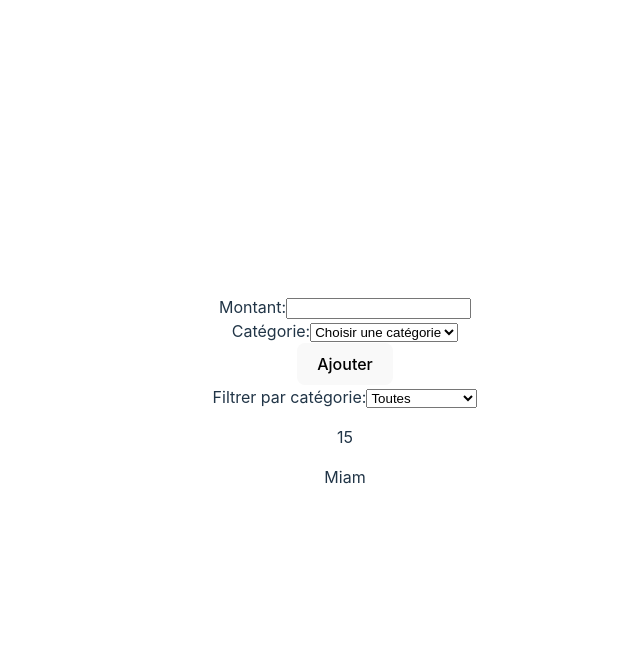
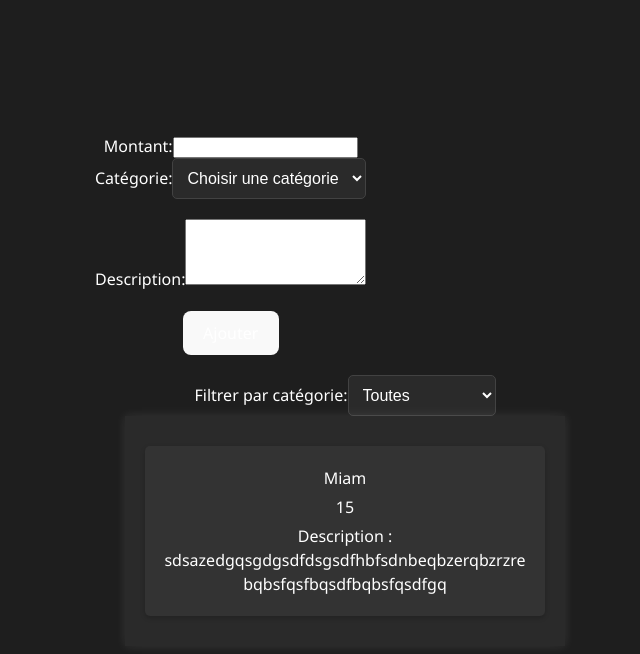
Before and after one commit to MrSinaf/challenge-groupe, a React (Vite) app: page / in a window 1280 px wide. Shown: the top 654 px of the page, without its empty margins (295-935 px from the left). Built offline with nearby package versions, Linux system fonts and the light colour scheme.

Commit message:
c'est jolie + description

```diff
--- a/src/App.css
+++ b/src/App.css
@@ -4,3 +4,121 @@
   padding: 2rem;
   text-align: center;
 }
+/* App.css */
+body, html {
+  height: 100%;
+  margin: 0;
+  font-family: 'Segoe UI', Tahoma, Geneva, Verdana, sans-serif;
+  background-color: #1e1e1e; /* Fond sombre */
+  color: #ffffff; /* Texte clair */
+}
+
+.container {
+  display: flex;
+  justify-content: space-between;
+  padding: 20px;
+  align-items: center;
+  margin-bottom: 30px;
+}
+
+.add-expense, .filter-category {
+  flex: 1;
+  margin: 0 10px;
+}
+
+button {
+  padding: 10px 15px;
+  border: none;
+  border-radius: 5px;
+  background-color: #5a5cfa; /* Couleur de bouton adaptée au fond sombre */
+  color: white;
+  font-size: 16px;
+  cursor: pointer;
+  transition: background-color 0.3s;
+}
+
+button:hover {
+  background-color: #4345d8; /* Assombrir le bouton au survol */
+}
+
+select {
+  padding: 10px;
+  border-radius: 5px;
+  border: 1px solid #424242; /* Bordure adaptée au fond sombre */
+  background-color: #2a2a2a; /* Arrière-plan de sélection adapté au fond sombre */
+  color: white;
+  font-size: 16px;
+}
+
+.expense-display {
+  box-shadow: 0 0 10px rgba(255, 255, 255, 0.1); /* Ombre adaptée au thème sombre */
+  padding: 20px;
+  height: auto;
+  width: 80%;
+  margin-left: auto;
+  margin-right: auto;
+  background-color: #2a2a2a; /* Arrière-plan des éléments adapté au fond sombre */
+  overflow-y: auto;
+}
+
+.expense-item {
+  /* ... autres styles pour expense-item ... */
+  color: #fff; /* Texte clair pour le contraste */
+  background-color: #333; /* Fond foncé pour les éléments de dépense */
+  padding: 15px; /* Plus d'espace interne pour une meilleure lisibilité */
+  margin: 10px 0; /* Espace entre les éléments de dépense */
+  border-radius: 5px; /* Coins arrondis pour l'esthétique */
+  box-shadow: 0 2px 5px rgba(0, 0, 0, 0.2); /* Ombre pour la profondeur */
+}
+
+.expense-item p {
+  margin: 5px 0; /* Espacement vertical entre les paragraphes */
+  font-size: 1rem; /* Taille de la police pour une meilleure lisibilité */
+  line-height: 1.5; /* Espacement des lignes pour une meilleure lisibilité */
+  word-wrap: break-word; /* Assure que le texte long est bien géré */
+}
+
+.expense-item .description {
+  white-space: pre-wrap; /* Garde les sauts de ligne et les espaces dans le texte */
+  overflow-wrap: break-word; /* Permet de casser les longs mots si nécessaire */
+}
+
+
+
+.form-container {
+  display: flex;
+  flex-direction: column;
+  align-items: center; /* Centre les éléments horizontalement */
+  justify-content: center; /* Centre les éléments verticalement */
+  height: 100%; /* Utilise toute la hauteur disponible */
+}
+
+.form-row {
+  display: flex;
+  flex-direction: column; /* Empile les champs verticalement */
+  align-items: center; /* Centre les champs horizontalement */
+  width: 100%; /* Utilise toute la largeur disponible */
+  max-width: 500px; /* Largeur maximale du formulaire */
+  margin-bottom: 20px; /* Espace entre les rangées de formulaire */
+}
+
+.input-group {
+  display: flex;
+  justify-content: space-between; /* Espace entre Montant et Catégorie */
+  width: 100%; /* Utilise toute la largeur disponible */
+  margin-bottom: 20px; /* Espace entre les champs de saisie et la zone de texte */
+}
+
+.input-group > div {
+  flex: 1; /* Chaque div prend une part égale de l'espace */
+  margin-right: 10px; /* Espace à droite de chaque div */
+}
+
+.input-group > div:last-child {
+  margin-right: 0; /* Pas d'espace à droite de la dernière div */
+}
+
+.button-container {
+  text-align: center; /* Centre le bouton */
+  width: 100%; /* Utilise toute la largeur disponible */
+}
--- a/src/App.jsx
+++ b/src/App.jsx
@@ -1,12 +1,13 @@
 import './App.css'
-import React, {useState} from 'react';
+import React, { useState } from 'react';
 import ExpenseForm from './components/F1/form';
 import ShowList from "./components/showList.jsx";
 import { categories } from './components/F1/form';
 
 function App() {
-    const [spents, setSpents] = useState([{spent: 15, category: "Miam"}]);
+    const [spents, setSpents] = useState([{ spent: 15, category: "Miam", description: "sdsazedgqsgdgsdfdsgsdfhbfsdnbeqbzerqbzrzrebqbsfqsfbqsdfbqbsfqsdfgq"}]);
     const [filtre, setFiltre] = useState("All");
+
 
     const handleNewExpense = (expenseData) => {
         setSpents(prevSpents => [...prevSpents, expenseData]);
@@ -19,19 +20,24 @@ function App() {
 
     return (
         <>
-            <div>
-  <ExpenseForm onAddExpense={handleNewExpense}/>
-                <div>
-                <label htmlFor="categoryFilter">Filtrer par catégorie:</label>
+            <div className="form-container">
+                <div className="input-group">
+                    <ExpenseForm onAddExpense={handleNewExpense} />
+                </div>
+                <div className="filter-category">
+                    <label htmlFor="categoryFilter">Filtrer par catégorie:</label>
                     <select id="categoryFilter" value={filtre} onChange={handleFilterChange}>
                         <option value="All">Toutes</option>
                         {categories.map(category => (
                             <option key={category} value={category}>{category}</option>
                         ))}
                     </select>
-                    </div>
+                </div>
+
             </div>
-            <ShowList spents={spents} categoryFiltre={filtre}/>
+            <div className="form-row">
+                <ShowList spents={spents} categoryFiltre={filtre} />
+            </div>
         </>
     )
 }
--- a/src/components/F1/form.jsx
+++ b/src/components/F1/form.jsx
@@ -5,6 +5,13 @@ import React, { useState } from 'react';
 function ExpenseForm({ onAddExpense }) {
   const [enteredAmount, setEnteredAmount] = useState('');
   const [selectedCategory, setSelectedCategory] = useState('');
+  const [enteredDescription, setEnteredDescription] = useState('');
+
+const handleDescriptionChange = (event) => {
+    setEnteredDescription(event.target.value);
+};
+
+
 
   const handleAmountChange = (event) => {
     setEnteredAmount(event.target.value);
@@ -19,7 +26,8 @@ function ExpenseForm({ onAddExpense }) {
 
     const expenseData = {
       spent: parseFloat(enteredAmount),
-      category: selectedCategory
+      category: selectedCategory,
+      description: enteredDescription
     };
 
     onAddExpense(expenseData);
@@ -27,10 +35,12 @@ function ExpenseForm({ onAddExpense }) {
     // Reset the form
     setEnteredAmount('');
     setSelectedCategory('');
+    setEnteredDescription('');
   };
 
   return (
-    <form onSubmit={handleSubmit}>
+    <form onSubmit={handleSubmit} className="form-container">
+  <div className="form-row">
     <div>
       <label htmlFor="amount">Montant:</label>
       <input
@@ -38,7 +48,7 @@ function ExpenseForm({ onAddExpense }) {
         id="amount"
         value={enteredAmount}
         onChange={handleAmountChange}
-                required  // Assurez-vous que le montant est obligatoire
+        required
       />
     </div>
     <div>
@@ -47,7 +57,7 @@ function ExpenseForm({ onAddExpense }) {
         id="category"
         value={selectedCategory}
         onChange={handleCategoryChange}
-                required  // Rend la sélection d'une catégorie obligatoire
+        required
       >
         <option value="">Choisir une catégorie</option>
         {categories.map(category => (
@@ -55,8 +65,26 @@ function ExpenseForm({ onAddExpense }) {
         ))}
       </select>
     </div>
+  </div>
+
+  <div className="form-row">
+    <div className="button-container">
+      <label htmlFor="description">Description:</label>
+      <textarea
+        id="description"
+        value={enteredDescription}
+        onChange={handleDescriptionChange}
+        required
+        rows="4"
+      ></textarea>
+    </div>
+  </div>
+
+  <div className="button-container">
     <button type="submit">Ajouter</button>
+  </div>
 </form>
+
 );
 
 }
--- a/src/components/showList.jsx
+++ b/src/components/showList.jsx
@@ -1,13 +1,17 @@
 function ShowList({spents, categoryFiltre}) {
     return (
         <>
+        <div className="expense-display">
+
             {spents.map((item, index) => {
                 if (categoryFiltre === "All" || item.category === categoryFiltre)
-                    return <div key={index} className={'spent'}>
+                    return <div key={index} id={'spent'} className="expense-item">
+                        <p>{item.category}</p>
                         <p>{item.spent}</p>
-                        <p>{item.category}</p>
+                        <p className="description ">Description : {item.description}</p> {/* Ajout de la description ici */}
                     </div>
             })}
+            </div>
         </>
     )
 }
```
Lines whose indentation alone changed are shown as unchanged.
